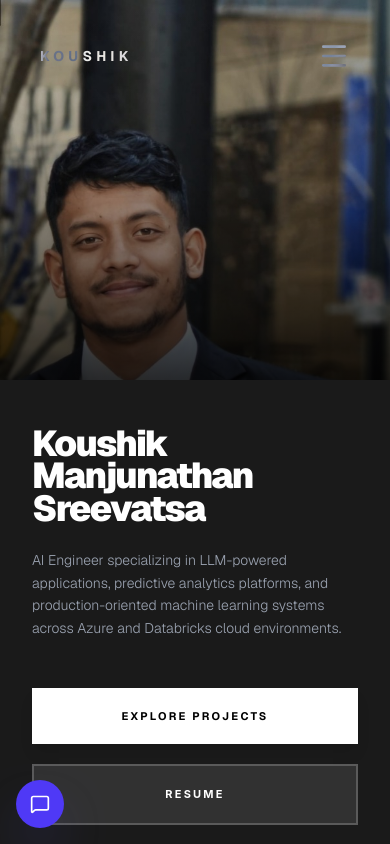
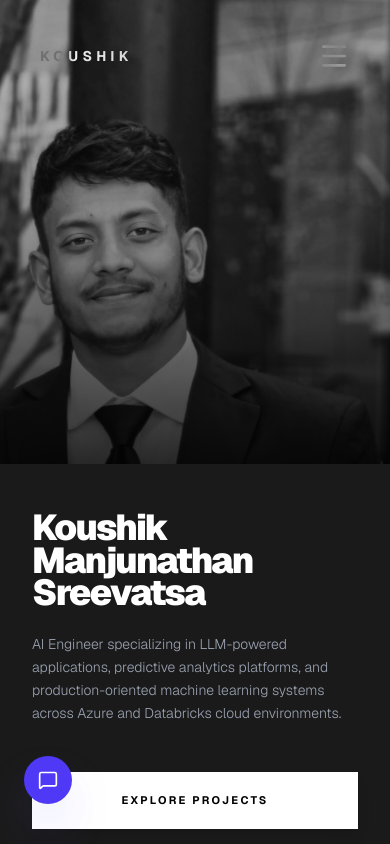
Before and after one commit to koushik1359/koushik-portfolio, a Next.js app: page / in a window 390 px wide. Shown: the top 844 px of the page. Built offline with nearby package versions, Linux system fonts and the light colour scheme.

Commit message:
Fix: Absolute OnePlus 13 visual recovery (portrait height + content clearance)

```diff
--- a/src/app/page.tsx
+++ b/src/app/page.tsx
@@ -138,14 +138,14 @@ export default function Home() {
             )}
          </AnimatePresence>
 
-         <div className="w-full h-[45vh] shrink-0 md:h-full md:w-[45%] lg:w-[40%] bg-[#161616] relative overflow-hidden group bg-black z-0">
+         <div className="w-full h-[55vh] shrink-0 md:h-full md:w-[45%] lg:w-[40%] bg-[#161616] relative overflow-hidden group bg-black z-0">
              <Image
                 src="/profile.jpg"
                 alt="Koushik Profile"
                 fill
-                className="object-cover object-[center_top] group-hover:scale-105 transition-all duration-1000 ease-out"
                 priority
-              />
+                className="object-cover object-top md:object-center grayscale hover:grayscale-0 transition-all duration-700 scale-110 group-hover:scale-105"
+             />
               <div className="absolute inset-0 bg-gradient-to-t from-black/80 via-black/20 to-transparent md:bg-black/10 transition-all duration-1000 z-10 pointer-events-none"></div>
          </div>
 
@@ -226,7 +226,7 @@ export default function Home() {
          </div>
       </section>
 
-      <section id="projects" className="py-24 px-4 md:px-8 lg:px-12 max-w-7xl mx-auto">
+      <section id="projects" className="py-20 pb-32 md:py-32 bg-[#161616] relative">
          <motion.div
             initial={{ opacity: 0 }}
             whileInView={{ opacity: 1 }}
--- a/src/components/ui/ChatbotWidget.tsx
+++ b/src/components/ui/ChatbotWidget.tsx
@@ -126,7 +126,7 @@ export const ChatbotWidget = () => {
 
       {/* Floating Action Button */}
       {!isOpen && (
-        <div className="fixed bottom-4 left-4 md:left-auto md:right-10 md:bottom-10 flex flex-col items-start md:items-end gap-3 z-50 pointer-events-none">
+        <div className="fixed bottom-10 left-6 md:left-auto md:right-10 md:bottom-10 flex flex-col items-start md:items-end gap-3 z-50 pointer-events-none">
           <motion.div
             initial={{ scale: 0, opacity: 0, y: 10 }}
             animate={{ scale: 1, opacity: 1, y: 0 }}
```
